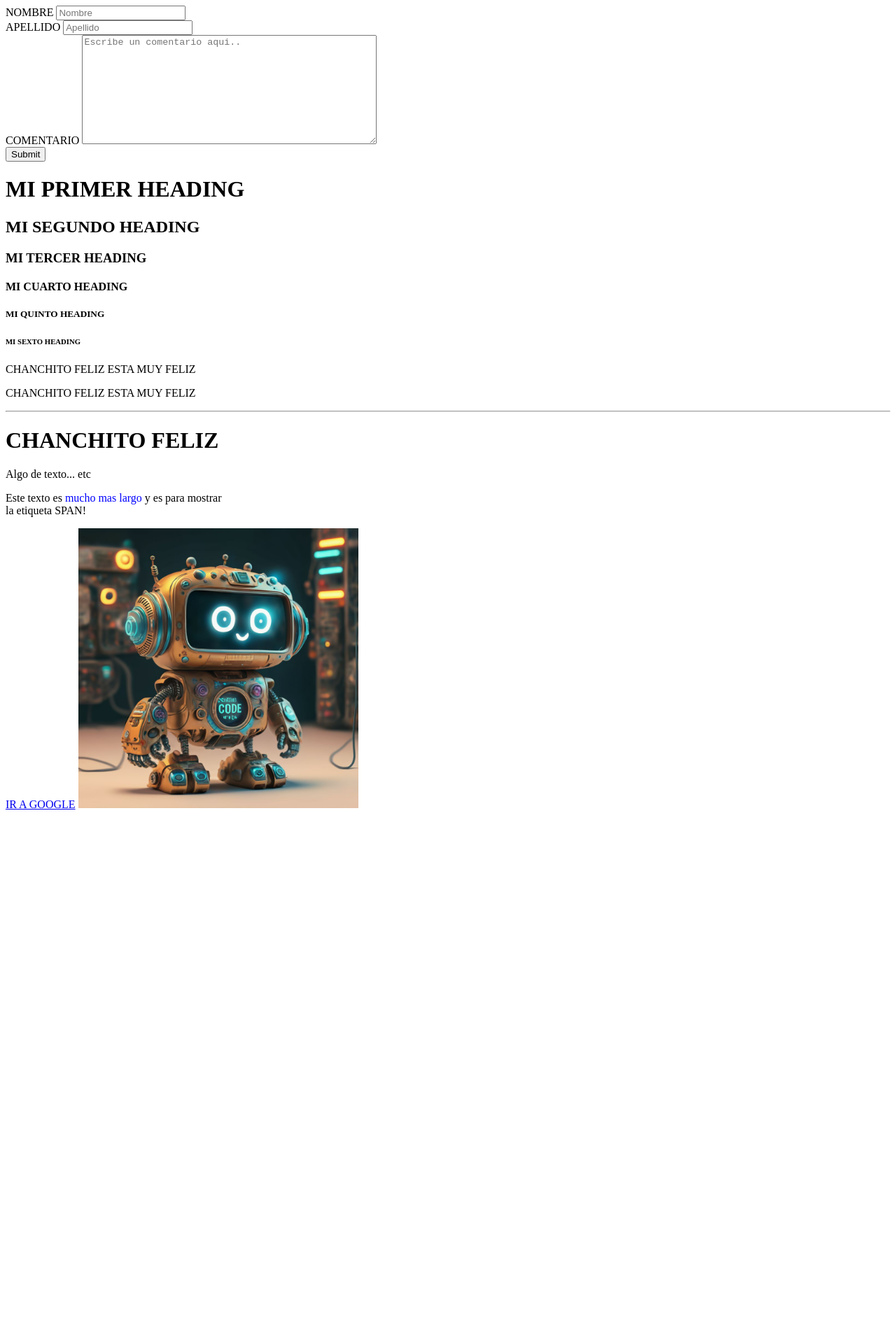
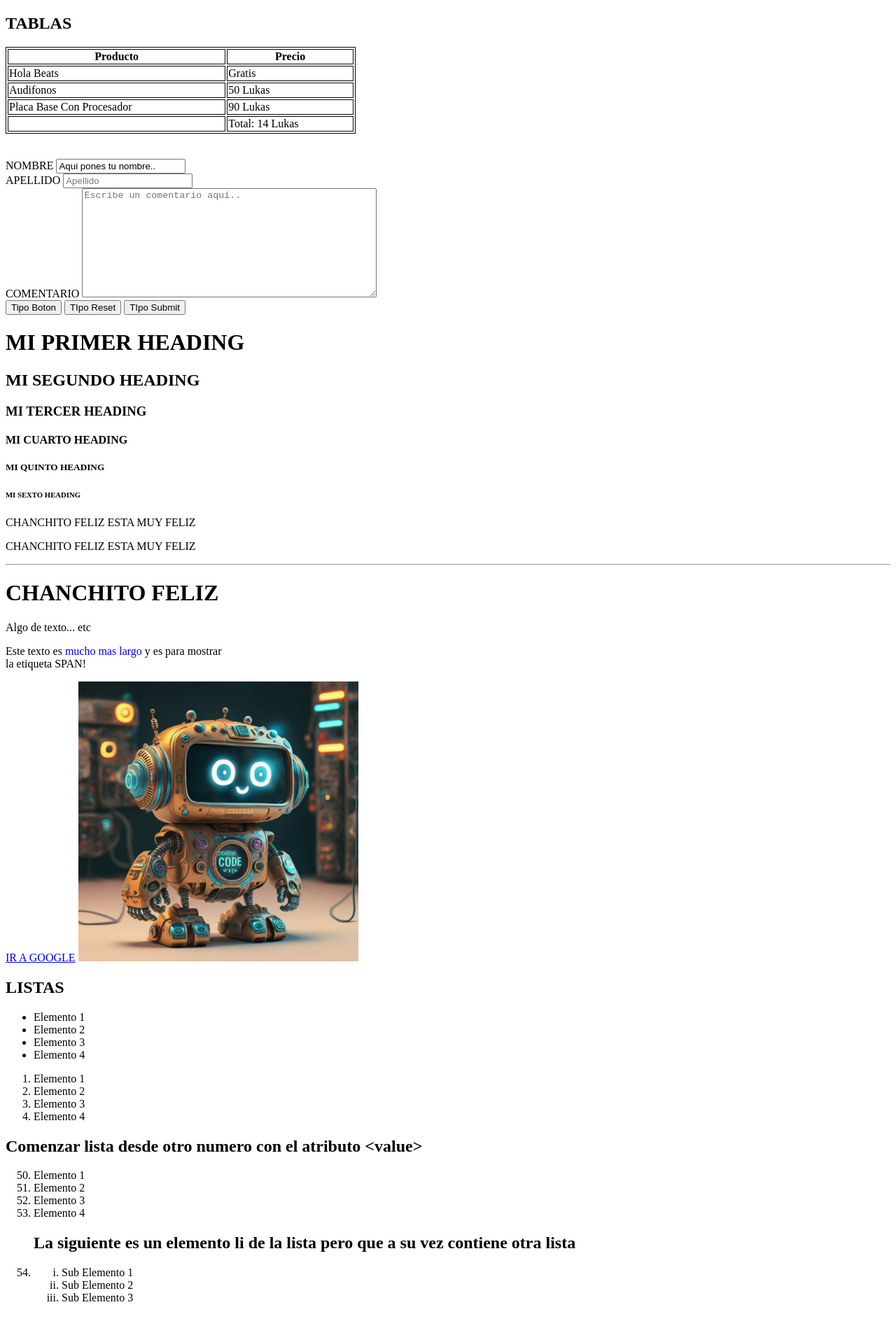
Before and after one commit to NetworkingCode/HTML-Hola-Mundo, a plain HTML site: page index.html in a window 1280 px wide. Shown: the whole page at 70% size. Before the commit the page ends 1167 px from the top, so only its background shows below. Drawn offline with Linux system fonts and the light colour scheme.

Commit message:
1407-1839

```diff
--- a/index.html
+++ b/index.html
@@ -3,16 +3,85 @@
 
 <head>
     <title>MI PRIMERA WEB</title>
+
+    <style>
+        table,
+        th,
+        td {
+
+            border: 1px solid black;
+
+        }
+    </style>
+
 </head>
 
 <body>
+
+
+    <h2>TABLAS</h2>
+
+    <table style="width: 500px;">
+
+        <thead>
+
+            <tr>
+
+                <th>Producto</th>
+                <th>Precio</th>
+
+            </tr>
+
+        </thead>
+
+        <tbody>
+
+            <tr>
+
+                <td>Hola Beats</td>
+                <td>Gratis</td>
+
+            </tr>
+
+            <tr>
+
+                <td>Audifonos</td>
+                <td>50 Lukas</td>
+
+            </tr>
+
+            <tr>
+
+                <td>Placa Base Con Procesador</td>
+                <td>90 Lukas</td>
+
+            </tr>
+
+        <tfoot>
+
+            <td></td>
+            <td>Total: 14 Lukas</td>
+
+
+        </tfoot>
+
+
+
+
+        </tbody>
+
+    </table>
+    <br>
+    <br>
+
+
     <!-- Formulario -->
     <!--
         <action> indica la URL del script o pagina web que procesara los datos enviados.
         <GET> Los datos se envian como parte de la URL, es limitado y NO seguro.
         <POST> Los datos ingresados en el formulario se empaquetan y se envian al servidor web, es algo mas seguro.
     -->
-    <form action="/formulario" method="POST">
+    <form action="/formulario" method="get">
 
         <!--
             <LABEL> Identifica el elemento que viene a continuacion.  El parametro FOR asocia la etiqueta con el elemento al cual se quiere referir
@@ -24,18 +93,34 @@
 
         -->
         <label for="nombre">NOMBRE</label>
-        <input type="text" id="nombre" name="nombre" placeholder="Nombre">
-        <br>
+        <input value="Aqui pones tu nombre.." type="text" id="nombre" name="nombre" placeholder="Nombre">
+        <br> <!-- salto de linea -->
 
         <label for="apellido">APELLIDO</label>
         <input type="text" id="apellido" name="apellido" placeholder="Apellido">
         <br>
 
+        <!-- <textarea> Sirve para crear un campo de texto multilinea  -->
+
         <label for="comentario">COMENTARIO</label>
         <textarea rows="10" cols="50" id="comentario" name="comentario"
             placeholder="Escribe un comentario aqui.."></textarea>
         <br>
-        <input type="submit">
+        <!-- Submit es para envair el formulario -->
+        <!-- <input type="submit"> -->
+
+        <!--
+
+            Para enviar formularios es mejor la etiqueta button
+        Esta etiqueta tiene 3 tipos.
+
+        -->
+        <button type="button">Tipo Boton</button>
+        <button type="reset">TIpo Reset</button>
+        <button type="submit">TIpo Submit</button>
+
+
+
     </form>
 
 
@@ -66,6 +151,60 @@
     <a target="_blank" href="https://www.google.co.nz">IR A GOOGLE</a>
     <img src="img/RobotitoAmigable.jpg" width="400">
 
+    <h2>LISTAS</h2>
+
+    <!-- ul: Unordered List - Lista  no Ordenada -->
+
+    <!--
+        li: list item
+    -->
+
+    <ul>
+
+        <li>Elemento 1</li>
+        <li>Elemento 2</li>
+        <li>Elemento 3</li>
+        <li>Elemento 4</li>
+
+    </ul>
+    <!-- ol: Order List - Lista Ordenada -->
+    <ol>
+
+        <li>Elemento 1</li>
+        <li>Elemento 2</li>
+        <li>Elemento 3</li>
+        <li>Elemento 4</li>
+
+    </ol>
+
+    <h2>Comenzar lista desde otro numero con el atributo &lt;value&gt; </h2>
+    <ol>
+
+        <li value="50">Elemento 1</li>
+        <li>Elemento 2</li>
+        <li>Elemento 3</li>
+        <li>Elemento 4</li>
+
+        <h2>La siguiente es un elemento li de la lista pero que a su vez contiene otra lista</h2>
+
+        <li>
+
+            <ol style="list-style-type: lower-roman;">
+
+                <li>Sub Elemento 1</li>
+                <li>Sub Elemento 2</li>
+                <li>Sub Elemento 3</li>
+
+            </ol>
+
+        </li>
+
+    </ol>
+
+    <br>
+
+
+
 
 
 
```
Also changed, not shown: blog.html (added, +71 -0 lines), img/casitaBosque.jpg (added), img/womanDesktop.jpg (added).
